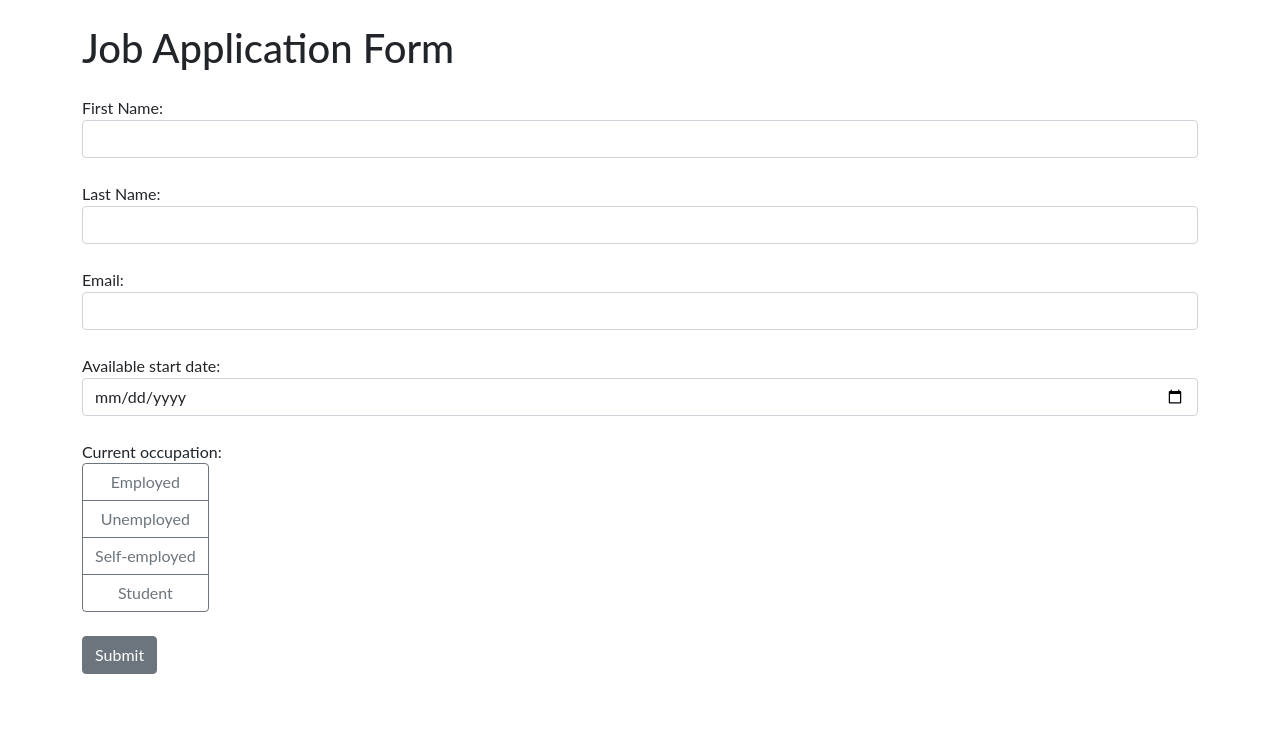
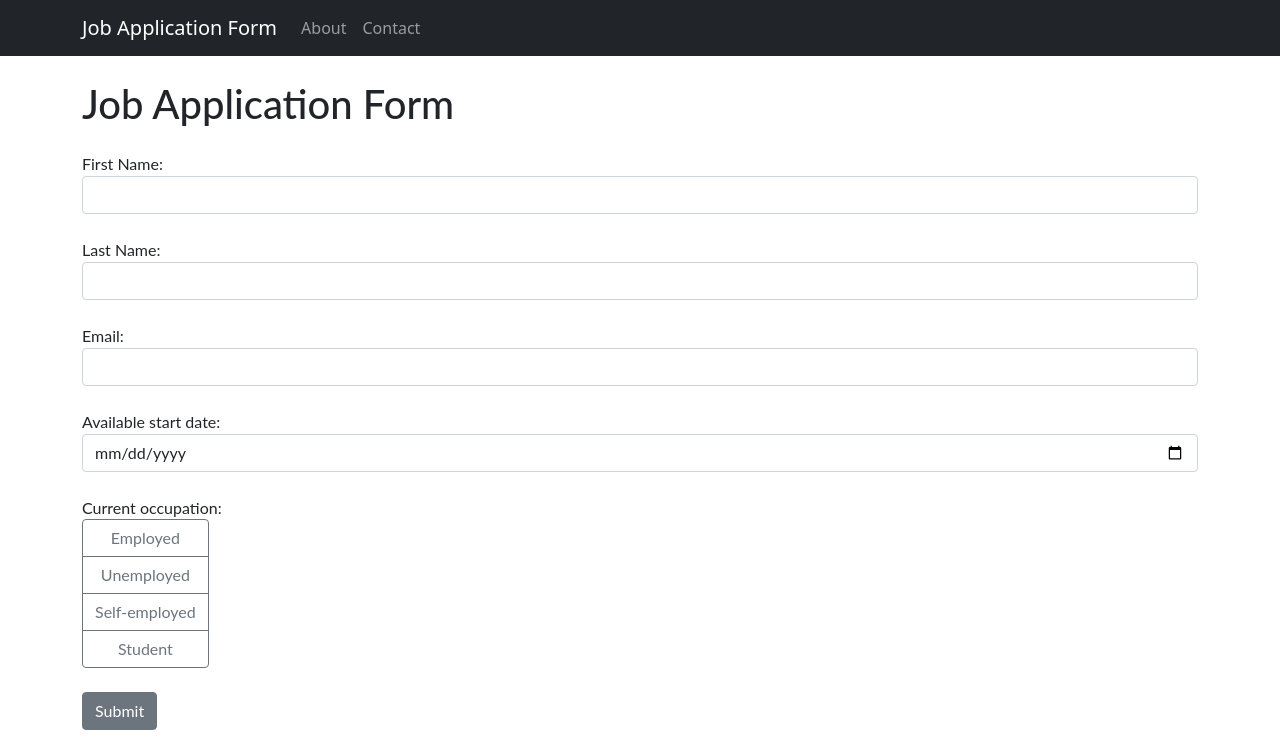
Before and after one commit to marcin-karbowniczyn/job-application-form, a Django app: page / in a window 1280 px wide. Shown: the top 753 px of the page. Run offline with Django 5.2, Linux system fonts and the light colour scheme.

Commit message:
Add a navbar

```diff
--- a/job_application/templates/about.html
+++ b/job_application/templates/about.html
@@ -1,4 +1,5 @@
 {% extends 'base.html' %}
 {% block content %}
 <h1 class="mt-4 mb-4">About Us</h1>
+<h3>Created for Django learning purposes.</h3>
 {% endblock %}
--- a/job_application/templates/base.html
+++ b/job_application/templates/base.html
@@ -6,6 +6,24 @@
     <link rel="stylesheet" href="https://cdn.jsdelivr.net/npm/bootstrap@5.1.3/dist/css/bootstrap.min.css">
 </head>
 <body>
+    <nav class="navbar navbar-expand-lg navbar-dark bg-dark">
+        <div class="container">
+            <a class="navbar-brand" href="{% url 'index' %}">Job Application Form</a>
+            <button class="navbar-toggler" type="button" data-bs-toggle="collapse" data-bs-target="#navbarNav" aria-controls="navbarNav" aria-expanded="false" aria-label="Toggle navigation">
+                <span class="navbar-toggler-icon"></span>
+            </button>
+            <div class="collapse navbar-collapse" id="navbarNav">
+                <ul class="navbar-nav">
+                    <li class="nav-item {% if request.path == '/about/' %}active{% endif %}">
+                        <a class="nav-link" href="{% url 'about' %}">About</a>
+                    </li>
+                    <li class="nav-item">
+                        <a class="nav-link" href="#">Contact</a>
+                    </li>
+                </ul>
+            </div>
+        </div>
+    </nav>
     <div class="container" style="font-family: Lato">
         {% block content %}
         {% endblock %}
--- a/job_application/urls.py
+++ b/job_application/urls.py
@@ -5,5 +5,5 @@ from . import views
 # First argument is url, this is an empty string because we use homepage. 'about' == /about
 urlpatterns = [
     path('', views.index, name='index'),
-    path('about', views.about, name='about')
+    path('about/', views.about, name='about')
 ]
```
